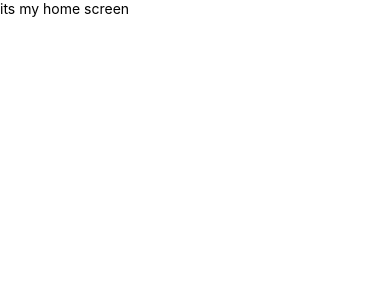
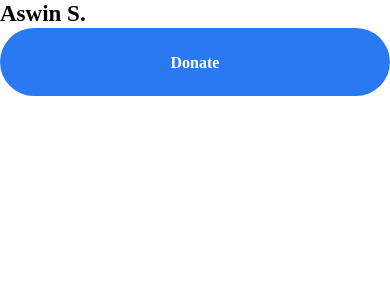
Before and after one commit to ASWIN-PALAYAD/donation_app, a React Native app: screen / in a window 390 px wide. Shown: the top 300 px of the page. Built offline with nearby package versions, Linux system fonts and the light colour scheme.

Commit message:
button and header component created

```diff
--- /dev/null
+++ b/components/Button.jsx
@@ -0,0 +1,55 @@
+import {StyleSheet, Text, View, Pressable} from 'react-native';
+import React from 'react';
+import PropTypes from 'prop-types';
+import {getFontFamily} from '../assets/fonts/helper';
+import {
+  horizontalScale,
+  scaleFontSize,
+  verticalScale,
+} from '../assets/styles/scalling';
+
+const Button = ({title, isDisabled,onPress}) => {
+  return (
+    <Pressable
+      disabled={isDisabled}
+      style={[styles.buttonContainer,isDisabled && styles.buttonDisabled]}
+      onPress={() => {
+        onPress()
+      }}>
+      <Text style={styles.buttonTitle}>{title}</Text>
+    </Pressable>
+  );
+};
+
+Button.default = {
+  isDisabled: false,
+  onPress:()=>{}
+};
+
+Button.propTypes = {
+  title: PropTypes.string.isRequired,
+  isDisabled: PropTypes.bool,
+  onPress:PropTypes.func
+};
+
+const styles = StyleSheet.create({
+  buttonContainer: {
+    backgroundColor: '#2979F2',
+    height: verticalScale(55),
+    justifyContent: 'center',
+    borderRadius: horizontalScale(50),
+  },
+  buttonDisabled:{
+    opacity:0.5
+  },
+  buttonTitle: {
+    fontFamily: getFontFamily('Inter'),
+    fontSize: scaleFontSize(16),
+    fontWeight: '700',
+    lineHeight: scaleFontSize(19),
+    color: '#FFFFFF',
+    textAlign: 'center',
+  },
+});
+
+export default Button;
--- /dev/null
+++ b/components/Header.jsx
@@ -0,0 +1,63 @@
+import {StyleSheet, Text, View} from 'react-native';
+import React from 'react';
+import PropTypes from 'prop-types';
+import {getFontFamily} from '../assets/fonts/helper';
+import {scaleFontSize} from '../assets/styles/scalling';
+
+const Header = ({tiitle, type}) => {
+  const styleToApply = () => {
+    switch (type) {
+      case 1:
+        return styles.HeaderText1;
+      case 2:
+        return styles.HeaderText2;
+      case 3:
+        return styles.HeaderText3;
+      default:
+        return styles.HeaderText1;
+    }
+  };
+
+  return (
+    <View style={styles.HeaderContainer}>
+      <Text style={styleToApply(type)}>{tiitle}</Text>
+    </View>
+  );
+};
+
+Header.default = {
+  tiitle: '',
+  type: 1,
+};
+
+Header.propTypes = {
+  tiitle: PropTypes.string,
+  type: PropTypes.number,
+};
+
+const styles = StyleSheet.create({
+  HeaderContainer: {},
+  HeaderText1: {
+    fontFamily: getFontFamily('Inter'),
+    fontSize: scaleFontSize(24),
+    lineHeight: scaleFontSize(29),
+    fontWeight: '600',
+    color: 'black',
+  },
+  HeaderText2: {
+    fontFamily: getFontFamily('Inter'),
+    fontSize: scaleFontSize(18),
+    lineHeight: scaleFontSize(22),
+    fontWeight: '600',
+    color: 'black',
+  },
+  HeaderText3: {
+    fontFamily: getFontFamily('Inter'),
+    fontSize: scaleFontSize(16),
+    lineHeight: scaleFontSize(19),
+    fontWeight: '600',
+    color: 'black',
+  },
+});
+
+export default Header;
--- a/package.json
+++ b/package.json
@@ -13,6 +13,7 @@
     "@react-native-masked-view/masked-view": "^0.3.1",
     "@react-navigation/native": "^6.1.17",
     "@react-navigation/stack": "^6.3.29",
+    "prop-types": "^15.8.1",
     "react": "18.2.0",
     "react-native": "0.74.1",
     "react-native-device-info": "^11.1.0",
--- a/screens/Home.jsx
+++ b/screens/Home.jsx
@@ -1,13 +1,14 @@
 import { SafeAreaView, StyleSheet, Text, View } from 'react-native'
 import React from 'react'
 import globalStyle from '../assets/styles/globalStyle'
+import Header from '../components/Header'
+import Button from '../components/Button'
 
 const Home = () => {
   return (
     <SafeAreaView style={[globalStyle.backgroundWhite,globalStyle.flex]}>
-        <View>
-            <Text>its my home screen</Text>
-        </View>
+       <Header tiitle={'Aswin S.'} type={1}/>
+       <Button title='Donate' onPress={()=>{console.log('presed me');}}/>
     </SafeAreaView>
   )
 }
```
Also changed, not shown: App.jsx (renamed from App.tsx), 1 other file (tests, documents, lock files or other folders).
